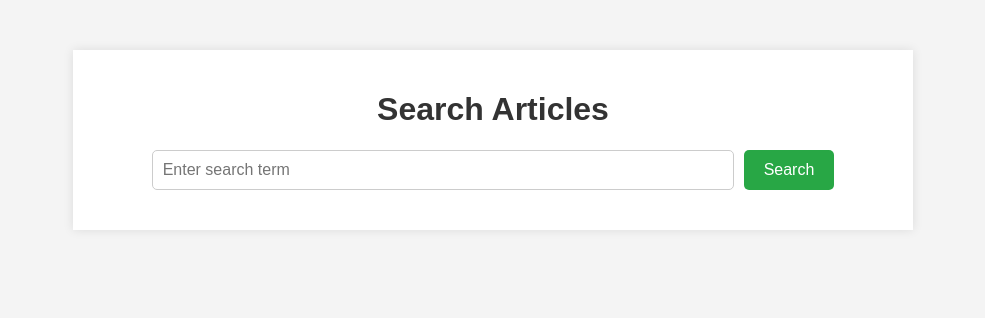
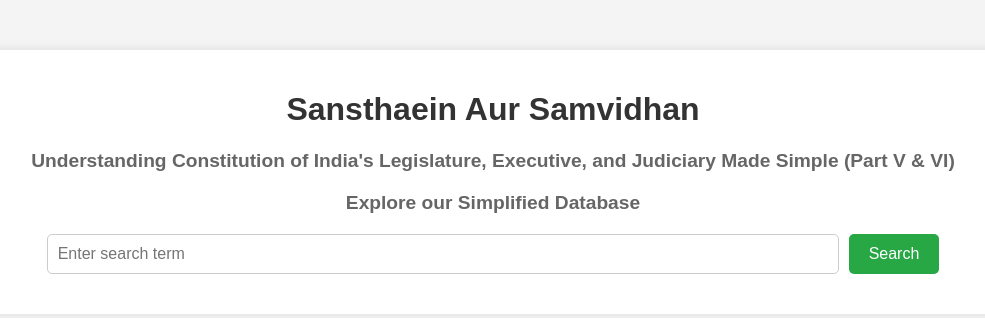
Before and after one commit to Boomikaads/search, a Flask app: page / in a window 1280 px wide. Shown: the top 318 px of the page, without its empty margins (147-1132 px from the left). Run offline with Flask 3, Linux system fonts and the light colour scheme.

Commit message:
index.html

```diff
--- a/templates/index.html
+++ b/templates/index.html
@@ -3,7 +3,7 @@
 <head>
     <meta charset="UTF-8">
     <meta name="viewport" content="width=device-width, initial-scale=1.0">
-    <title>Search Articles</title>
+    <title>Sansthaein Aur Samvidhan</title>
     <style>
         body {
             font-family: Arial, sans-serif;
@@ -12,7 +12,7 @@
             background-color: #f4f4f4;
         }
         .container {
-            max-width: 800px;
+            max-width: 1100px;
             margin: 50px auto;
             padding: 20px;
             background-color: #fff;
@@ -21,6 +21,12 @@
         h1 {
             text-align: center;
             color: #333;
+        }
+        h2 {
+            text-align: center;
+            color: #666;
+            font-size: 1.2em;
+            margin-bottom: 20px;
         }
         .search-box {
             margin-bottom: 20px;
@@ -49,12 +55,14 @@
         }
         .article {
             margin-bottom: 20px;
+            margin-left: 30px;
+            margin-right: 30px;
             padding: 10px;
             border: 1px solid #ccc;
             border-radius: 5px;
             background-color: #fafafa;
         }
-        .article h2 {
+        .article h2, .article h3 {
             margin: 0 0 10px;
             color: #333;
         }
@@ -66,7 +74,9 @@
 </head>
 <body>
     <div class="container">
-        <h1>Search Articles</h1>
+        <h1>Sansthaein Aur Samvidhan</h1>
+        <h2>Understanding Constitution of India's Legislature, Executive, and Judiciary Made Simple (Part V & VI)</h2>
+        <h2>Explore our Simplified Database</h2>
         <div class="search-box">
             <input type="text" id="search-term" placeholder="Enter search term">
             <button onclick="searchArticles()">Search</button>
@@ -90,15 +100,24 @@
                         data.forEach(article => {
                             const articleDiv = document.createElement('div');
                             articleDiv.classList.add('article');
-                            const topic= document.createElement('h1');
+
+                            // Display Article Number and Topic
+                            const articleNumber = document.createElement('h3');
+                            articleNumber.textContent = `Article Number: ${article.article_number}`;
+                            articleDiv.appendChild(articleNumber);
+
+                            const topic = document.createElement('h3');
+                            topic.textContent = `Topic: ${article.topic}`;
+                            articleDiv.appendChild(topic);
+
                             const title = document.createElement('h2');
                             title.textContent = article.title;
+                            articleDiv.appendChild(title);
 
                             const content = document.createElement('p');
                             content.innerHTML = highlightText(article.content, article.highlights);
-                            articleDiv.appendChild(topic);
-                            articleDiv.appendChild(title);
                             articleDiv.appendChild(content);
+
                             resultsDiv.appendChild(articleDiv);
                         });
                     }
```
